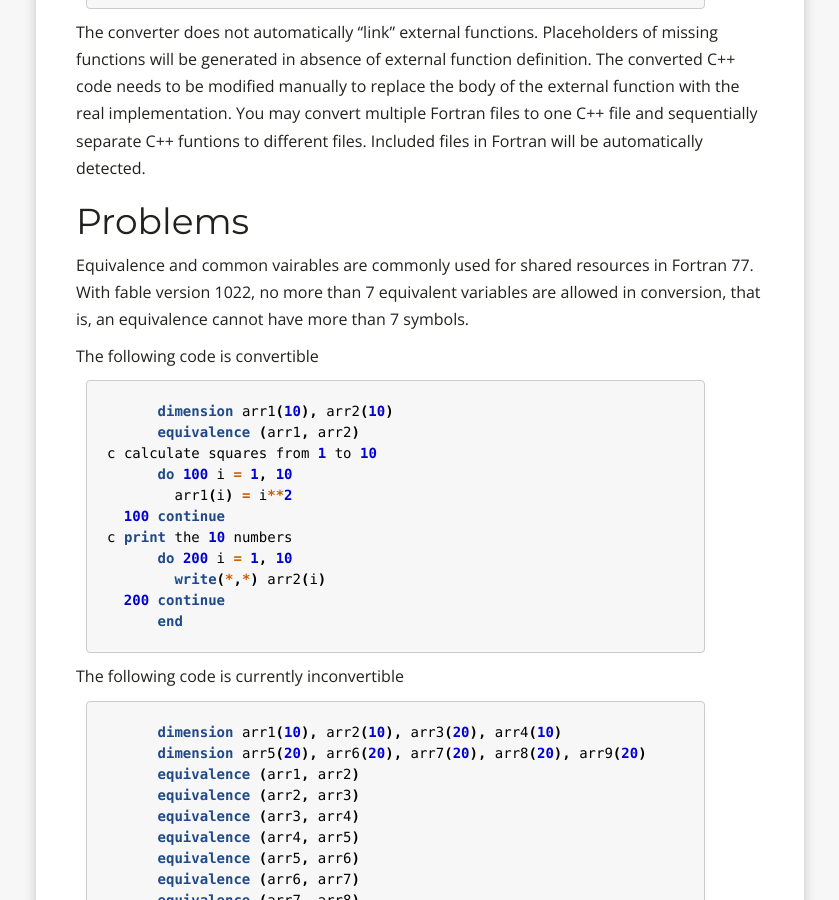
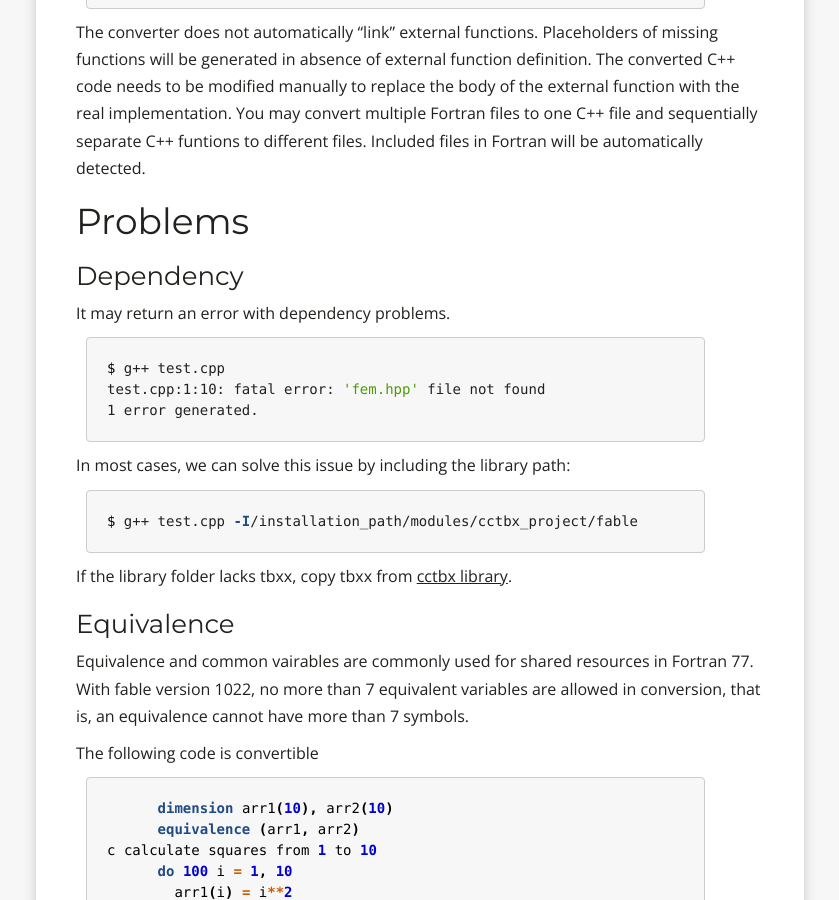
Before and after one commit to yzh503/yzh503.github.io, a Jekyll site: the page built from _posts/2017-04-30-fable-converting-f77-to-c++.markdown, in a window 1280 px wide and 900 px high, scrolled down 1013 px. Shown: the whole window, without its empty margins (220-1059 px from the left). Built offline with Jekyll 4.4.1, drawn with Linux system fonts in a browser that asks for light colours; nearby versions of some CDN libraries; comment, search, counter and statistics services are not loaded; some of the changed text lies outside the part shown.

Commit message:
added a section

```diff
--- a/_posts/2017-04-30-fable-converting-f77-to-c++.markdown
+++ b/_posts/2017-04-30-fable-converting-f77-to-c++.markdown
@@ -31,6 +31,20 @@ fable.cout code.f --namespace=code > code.cpp
 The converter does not automatically “link” external functions. Placeholders of missing functions will be generated in absence of external function definition. The converted C++ code needs to be modified manually to replace the body of the external function with the real implementation. You may convert multiple Fortran files to one C++ file and sequentially separate C++ funtions to different files. Included files in Fortran will be automatically detected.
 
 # Problems
+### Dependency
+It may return an error with dependency problems.
+{% highlight shell %}
+$ g++ test.cpp
+test.cpp:1:10: fatal error: 'fem.hpp' file not found
+1 error generated.
+{% endhighlight %}
+In most cases, we can solve this issue by including the library path:
+{% highlight shell %}
+$ g++ test.cpp -I/installation_path/modules/cctbx_project/fable
+{% endhighlight %}
+If the library folder lacks tbxx, copy tbxx from [cctbx library](https://github.com/cctbx/cctbx_project).
+
+### Equivalence
 Equivalence and common vairables are commonly used for shared resources in Fortran 77. With fable version 1022, no more than 7 equivalent variables are allowed in conversion, that is, an equivalence cannot have more than 7 symbols.
 
 The following code is convertible
```
